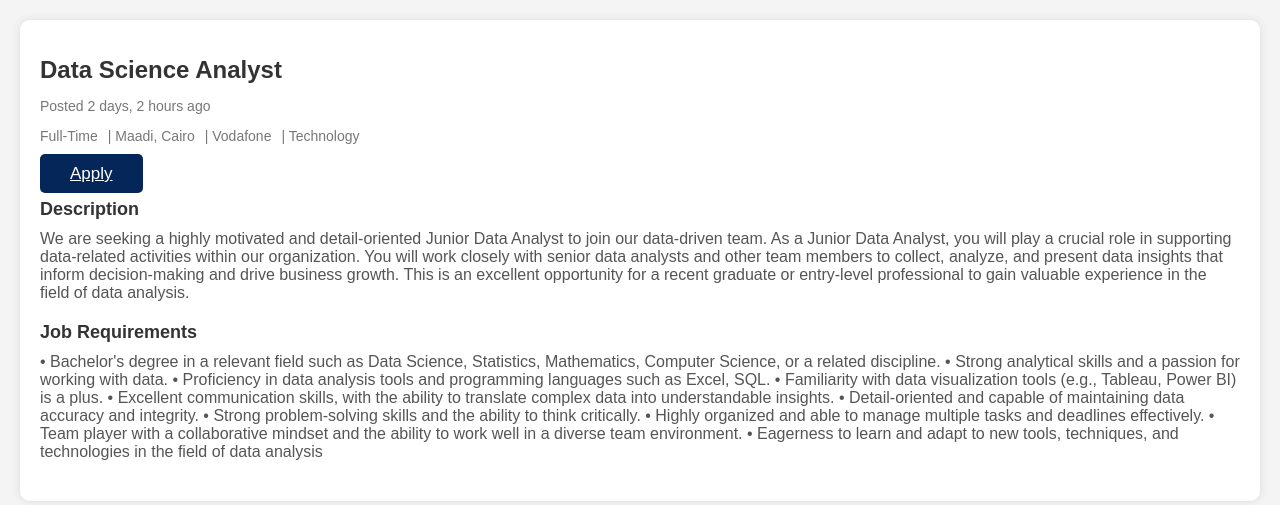
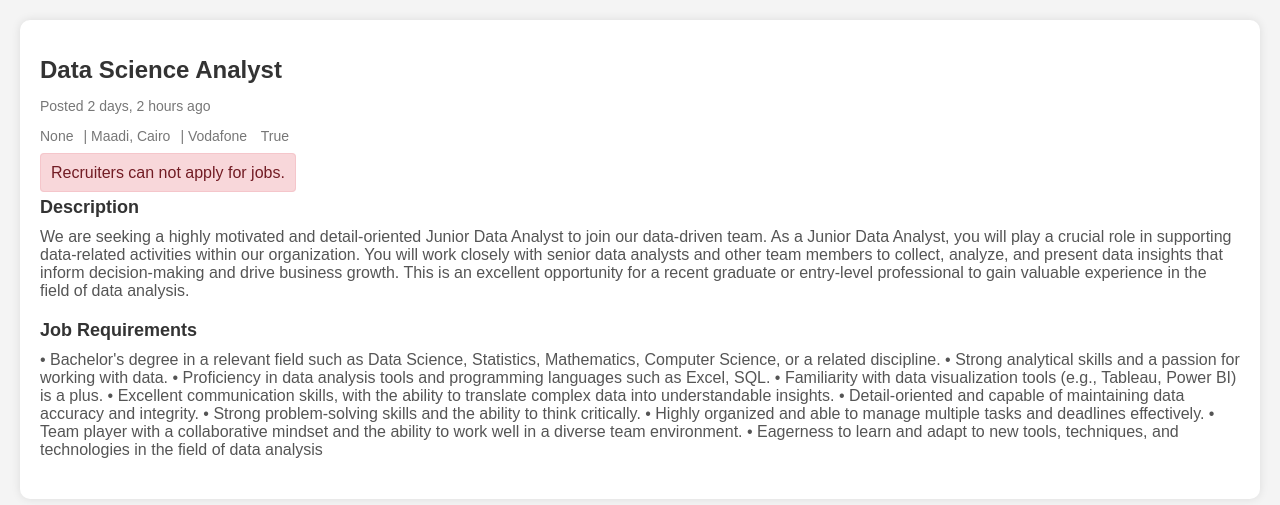
Before and after one commit to mu57f4/Web-Project-Job-Search-Website, a Django app: page /job/1/ in a window 1280 px wide. Shown: the part 48-553 px from the top of the page. Run offline with Django 5.2, Linux system fonts and the light colour scheme; a user stored in the database is signed in; data comes from the database, SQL or seed files in the repository; tables that the repository leaves empty hold one stand-in row (values such as "Sample post").

Commit message:
Added if already_applied

```diff
--- a/templates/job/job_details.html
+++ b/templates/job/job_details.html
@@ -12,12 +12,24 @@
       <h1 class="job-title">{{job.title}}</h1>
       <div class="job-details">
         <p class="time-stamp">Posted {{job.timestamp | naturaltime}}</p>
-        <span class="job-type">Full-Time</span>|
+        <span class="job-type">{{job.job_type}}</span>|
         <span class="location">{{job.location}}</span>|
-        <span class="company-name">{{job.company}}</span>|
-        <span class="job-industry">Technology</span>
+        <span class="company-name">{{job.company}}</span>
+        <a>{{already_applied}}</a>
       </div>
-      <a class="apply-btn" href="#">Apply</a>
+    {% if user.is_authenticated %}
+    {% if user.is_applicant %}
+        {% if not already_applied %}
+      <a class="apply-btn" href="{% url 'job:apply_for_job' job.id %}">Apply</a>
+      {% else %}
+      <span  class="warning">You have already applied for this job.</span>
+      {% endif %}
+      {% else %}
+      <span  class="warning">Recruiters can not apply for jobs.</span>
+      {% endif %}
+      {% else %}
+      <span  class="warning">Login to apply for this job.</span>
+      {% endif %}
       <div class="job-description">
         <h2>Description</h2>
         <p>{{job.description}}</p>
```
